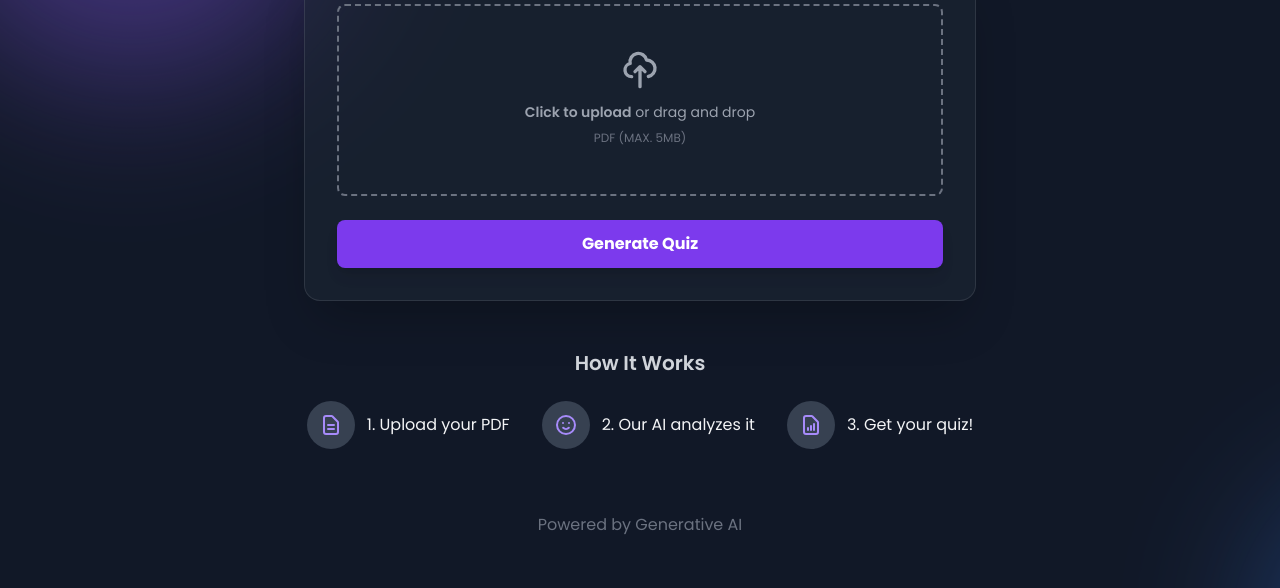
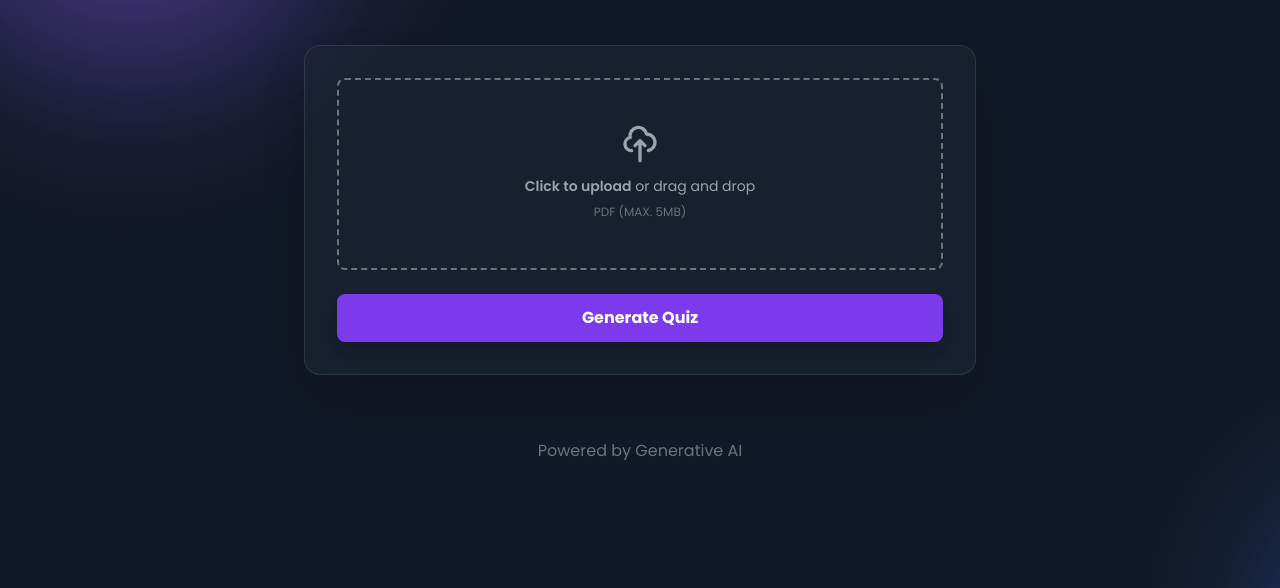
Before and after one commit to Wi-Fighter2006/Quiz_Creator, a plain HTML site: page index.html in a window 1280 px wide. Shown: the part 212-800 px from the top of the page. Drawn offline with nearby package versions, Linux system fonts and the light colour scheme.

Commit message:
Update index.html

```diff
--- a/index.html
+++ b/index.html
@@ -126,25 +126,6 @@
                         Generate Quiz
                     </button>
                 </form>
-
-                <!-- How it Works Section -->
-                <div class="mt-12 text-center">
-                    <h3 class="text-xl font-semibold text-gray-300 mb-6">How It Works</h3>
-                    <div class="flex flex-col md:flex-row justify-center items-center space-y-6 md:space-y-0 md:space-x-8">
-                        <div class="flex items-center space-x-3">
-                            <div class="bg-gray-700 p-3 rounded-full"><svg class="w-6 h-6 text-violet-400" fill="none" stroke="currentColor" viewBox="0 0 24 24" xmlns="http://www.w3.org/2000/svg"><path stroke-linecap="round" stroke-linejoin="round" stroke-width="2" d="M9 12h6m-6 4h6m2 5H7a2 2 0 01-2-2V5a2 2 0 012-2h5.586a1 1 0 01.707.293l5.414 5.414a1 1 0 01.293.707V19a2 2 0 01-2 2z"></path></svg></div>
-                            <p>1. Upload your PDF</p>
-                        </div>
-                        <div class="flex items-center space-x-3">
-                            <div class="bg-gray-700 p-3 rounded-full"><svg class="w-6 h-6 text-violet-400" fill="none" stroke="currentColor" viewBox="0 0 24 24" xmlns="http://www.w3.org/2000/svg"><path stroke-linecap="round" stroke-linejoin="round" stroke-width="2" d="M14.828 14.828a4 4 0 01-5.656 0M9 10h.01M15 10h.01M21 12a9 9 0 11-18 0 9 9 0 0118 0z"></path></svg></div>
-                            <p>2. Our AI analyzes it</p>
-                        </div>
-                        <div class="flex items-center space-x-3">
-                            <div class="bg-gray-700 p-3 rounded-full"><svg class="w-6 h-6 text-violet-400" fill="none" stroke="currentColor" viewBox="0 0 24 24" xmlns="http://www.w3.org/2000/svg"><path stroke-linecap="round" stroke-linejoin="round" stroke-width="2" d="M9 17v-2m3 2v-4m3 4v-6m2 10H7a2 2 0 01-2-2V5a2 2 0 012-2h5.586a1 1 0 01.707.293l5.414 5.414a1 1 0 01.293.707V19a2 2 0 01-2 2z"></path></svg></div>
-                            <p>3. Get your quiz!</p>
-                        </div>
-                    </div>
-                </div>
             </div>
 
             <!-- Loading/Status Section -->
@@ -214,9 +195,7 @@
             statusMessage.innerText = 'Analyzing your document with AI...';
 
             try {
-                // ============================ CRITICAL: PASTE YOUR REAL BACKEND URL HERE ============================
                 const backendUrl = 'https://quiz-creator-app.onrender.com/generate-quiz';
-                // ==================================================================================================
 
                 const response = await fetch(backendUrl, { method: 'POST', body: formData });
 
@@ -237,7 +216,6 @@
                 statusSection.classList.add('hidden');
                 errorMessage.innerText = error.message;
                 errorSection.classList.remove('hidden');
-                // Allow user to retry
                 setTimeout(() => {
                     errorSection.classList.add('hidden');
                     uploadSection.classList.remove('hidden');
```
